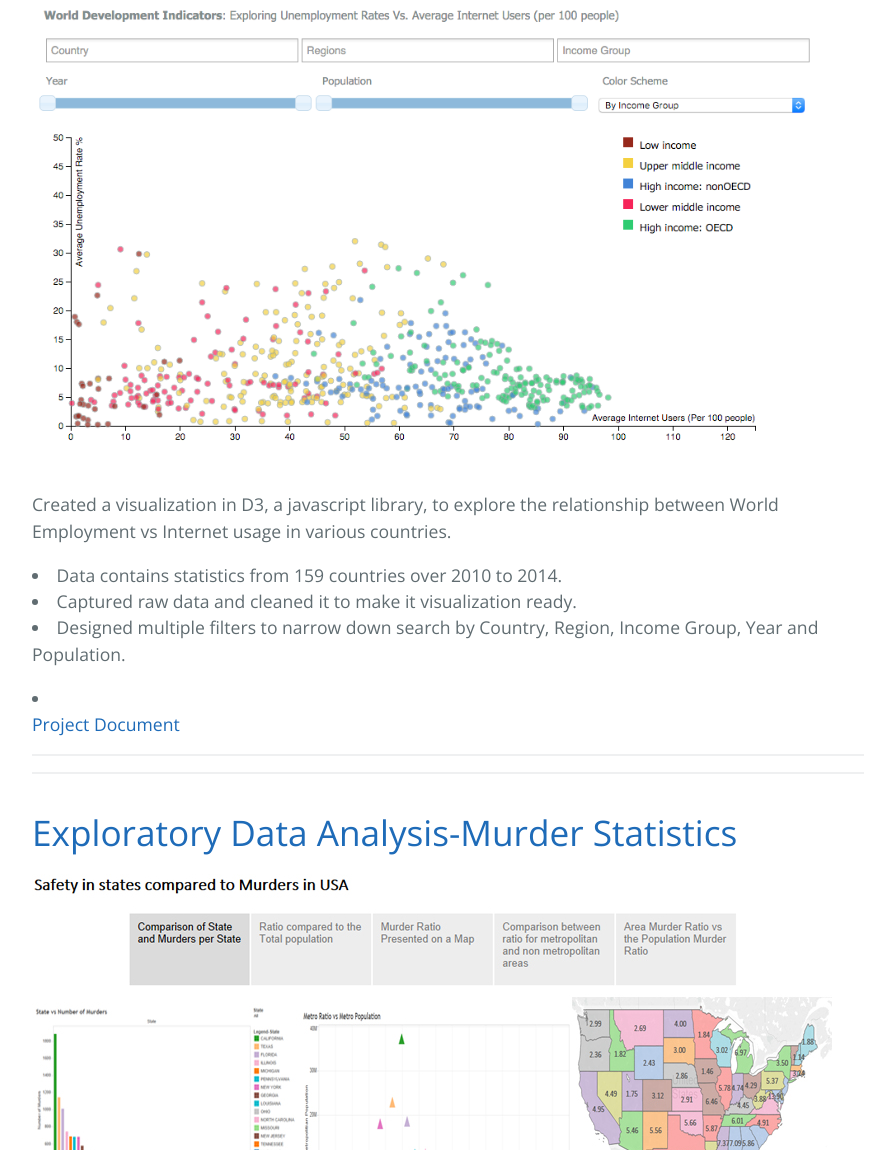
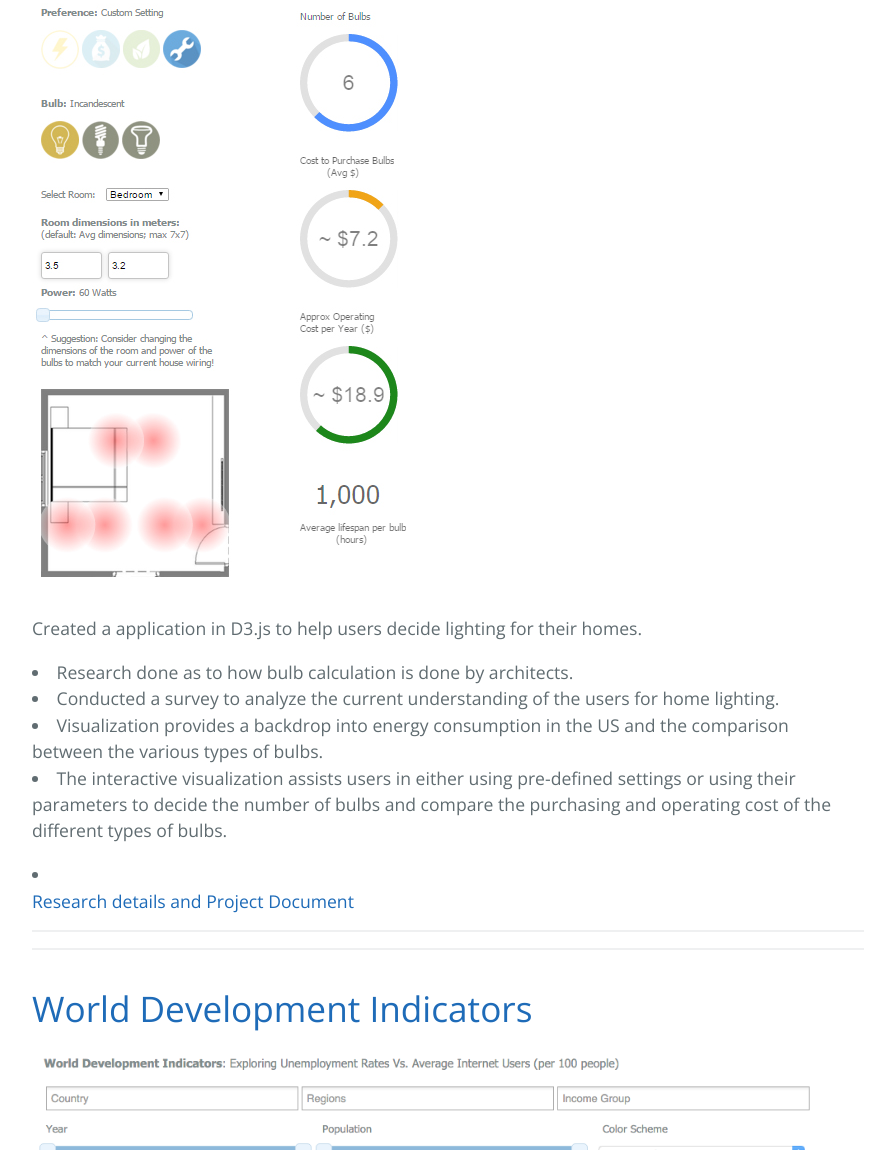
Before and after one commit to kunalseth/kunalseth.github.io, a plain HTML site: page index.html in a window 1280 px wide. Shown: the part 480-1630 px from the top of the page, without its empty margins (192-1087 px from the left). Drawn offline with nearby package versions, Linux system fonts and the light colour scheme.

Commit message:
Adding lighting project

```diff
--- a/index.html
+++ b/index.html
@@ -21,6 +21,21 @@
 </section>
 
 <section class="main-content">
+
+  <p><a href="http://kunalseth.github.io/OptimizedLighting/" target="_blank">
+    <H1>Optimized Lighting Decisions</H1>
+    <img src="images/lighting.jpg">
+  </a></p>
+  <div id="info">
+    <p> Created a application in D3.js to help users decide lighting for their homes.
+    <li>Research done as to how bulb calculation is done by architects.
+    <li>Conducted a survey to analyze the current understanding of the users for home lighting.
+    <li>Visualization provides a backdrop into energy consumption in the US and the comparison between the various types of bulbs.
+    <li>The interactive visualization assists users in either using pre-defined settings or using their parameters to decide the number of bulbs and compare the purchasing and operating cost of the different types of bulbs.
+      <p><a href="documents/Optimal%20Lighting%20Decisions.pdf" download>
+        <li><h4>Research details and Project Document</h4>
+  </div>
+  <HR><HR>
 
   <p><a href="http://kunalseth.github.io/WorldEmploymentD3/" target="_blank">
     <H1>World Development Indicators</H1>
```
Also changed, not shown: images/lighting.jpg (added), 1 other file.
